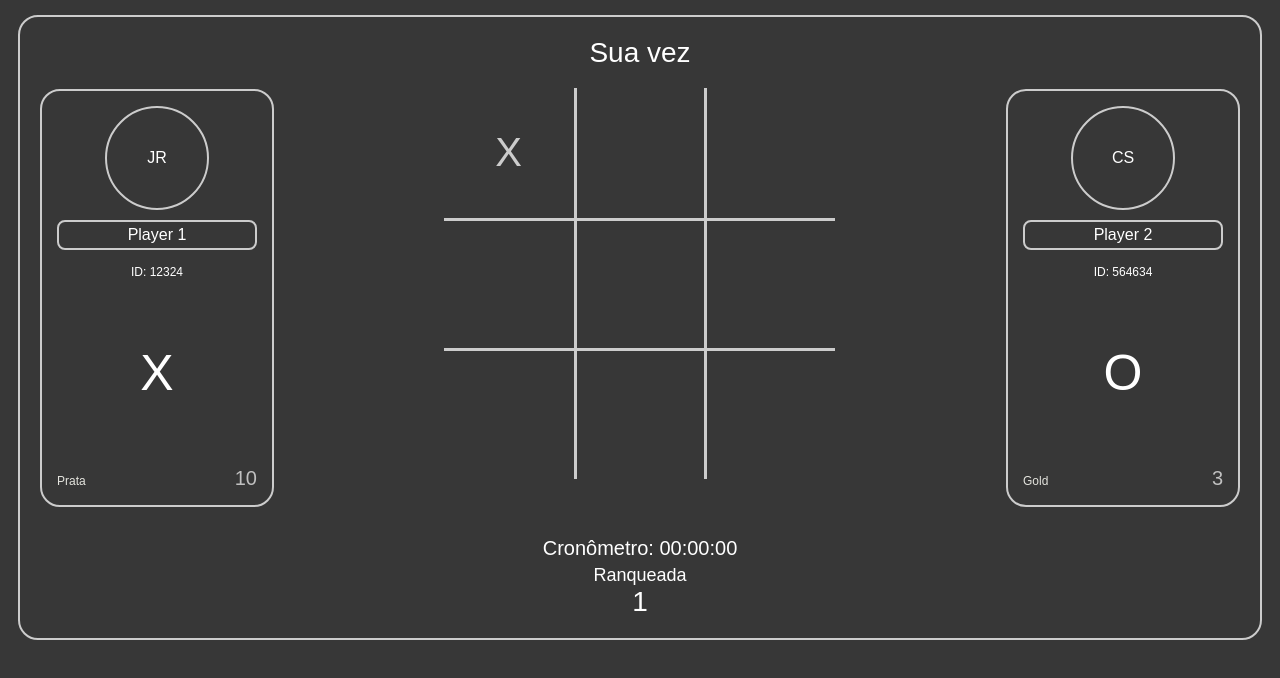
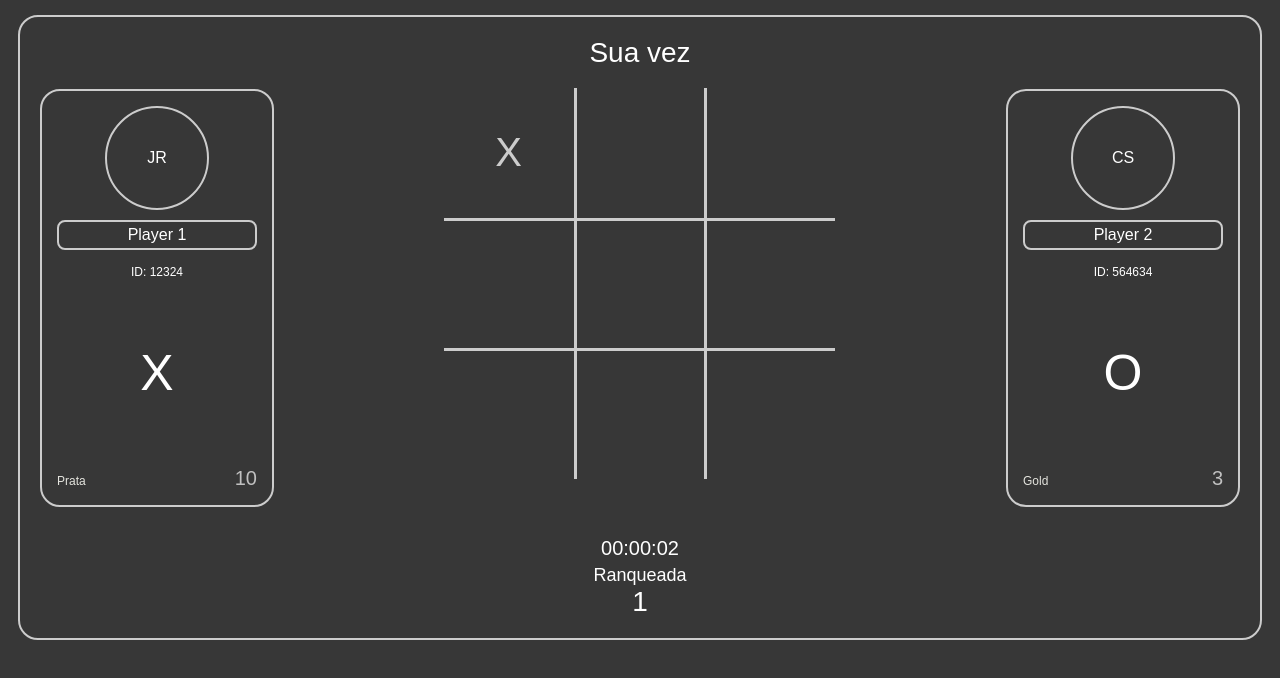
Before and after one commit to Guimirand4/Portfolio-jogo-da-velha, a website: page public/partida_historico/jogarPartida.html in a window 1280 px wide. Both pictures are taken after a click on the element 510 px from the left and 154 px from the top of the page. Drawn offline with nearby package versions, Linux system fonts and the light colour scheme; some packages are replaced by stand-ins of ours; a script that the page names is missing.

Commit message:
feat: cronometro pagina de jogo

```diff
--- a/public/partida_historico/jogarPartida.html
+++ b/public/partida_historico/jogarPartida.html
@@ -225,6 +225,7 @@
 
     $(document).ready(function() {
         $(".celula").click(function() {
+            crPausado = false;
             const jogadorAtual = definirJogador();
             const simbolo = obterSimbilo(jogadorAtual);
 
@@ -308,4 +309,39 @@
             return "O";
         }
     }
+
+    crHora = 0;
+    crMinuto = 0;
+    crSegundo = 0;
+    crPausado = true;
+
+
+    somarCronometro = function(){
+
+        if(crPausado){
+            return;
+        }
+
+        cronometro = document.querySelector(".cronometro");
+
+        crSegundo++;
+        if(crSegundo == 60){
+            crMinuto++;
+            crSegundo = 0;
+        }
+
+        if(crMinuto > 59){
+            crHora++;
+            crMinuto = 0;
+        }
+
+        crHora = crHora.toString().padStart(2, "0");
+        crMinuto = crMinuto.toString().padStart(2, "0");
+        crSegundo = crSegundo.toString().padStart(2, "0");
+
+        horaAEscrever = crHora + ":" + crMinuto + ":" + crSegundo;
+        cronometro.textContent = horaAEscrever;
+
+    }
+    setInterval(somarCronometro, 1000);
 </script>
```
Also changed, not shown: public/index.html (+3 -0 lines), public/login.html (+4 -5 lines).
